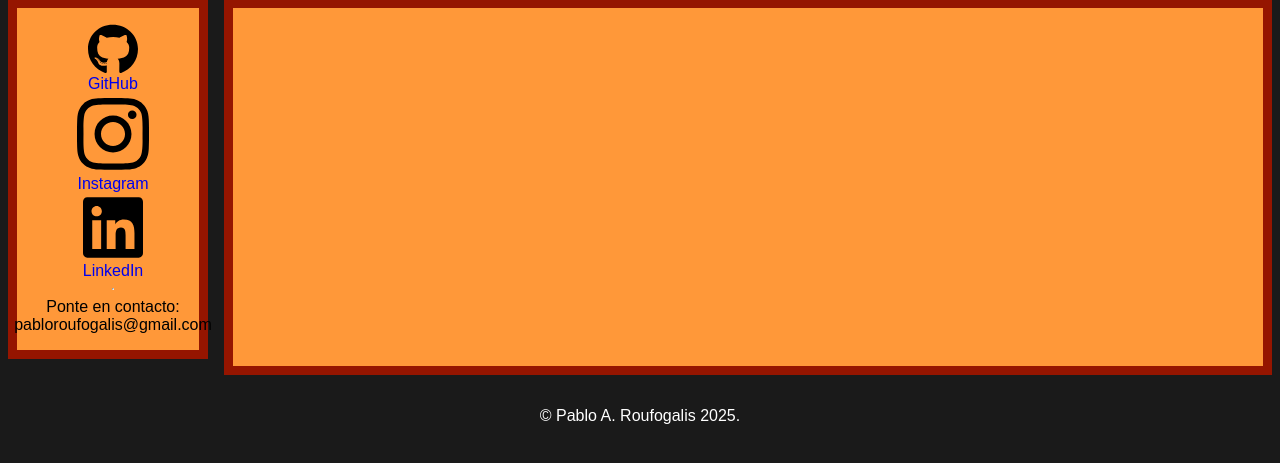
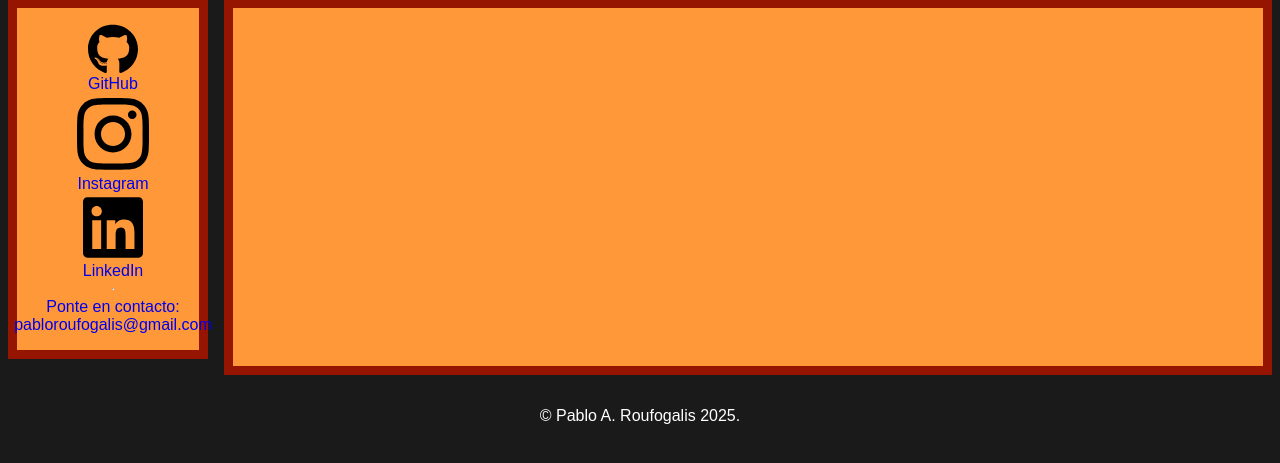
Before and after one commit to elchamopablo/blog, a Django app: template templates/portfolio/es/es-main.html in a window 1280 px wide. Shown: the part 145-608 px from the top of the page. Run offline with Django 3.2, Linux system fonts and the light colour scheme; the template is opened without the code that fills it, so the values that code supplies are empty.

Commit message:
Update Spanish aside

```diff
--- a/templates/portfolio/es/es-aside.html
+++ b/templates/portfolio/es/es-aside.html
@@ -6,6 +6,6 @@
         <li><a href="https://www.instagram.com/elchamopablo/"><img src={% static "portfolio/instagram.svg" %} alt="Instagram Logo" />Instagram</a></li>
         <li><a href="https://www.linkedin.com/in/pablo-roufogalis-serrano-92a771108/"><img src={% static "portfolio/linkedin.svg" %} alt="LinkedIn Logo" />LinkedIn</a></li>
         <hr />
-        <li style="text-align:center;">Ponte en contacto: pabloroufogalis@gmail.com</li>
+        <li style="text-align:center;"><a href="mailto:pabloroufogalis@gmail.com">Ponte en contacto: pabloroufogalis@gmail.com</a></li>
     </ul>
 </aside>
```
